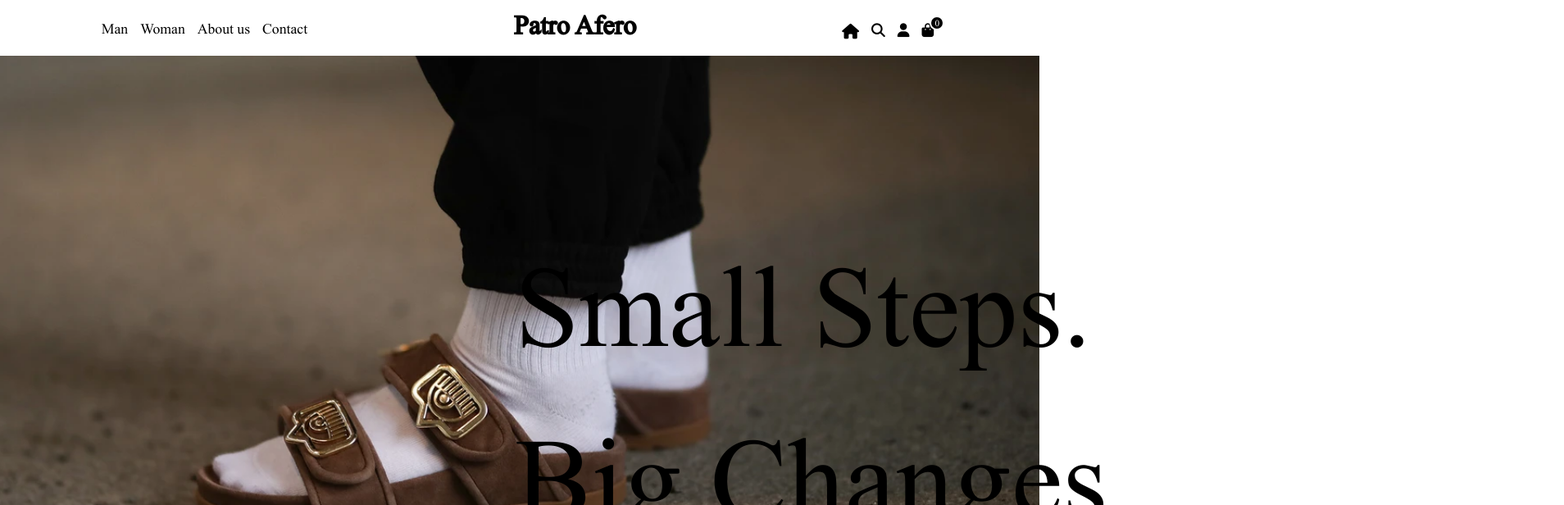
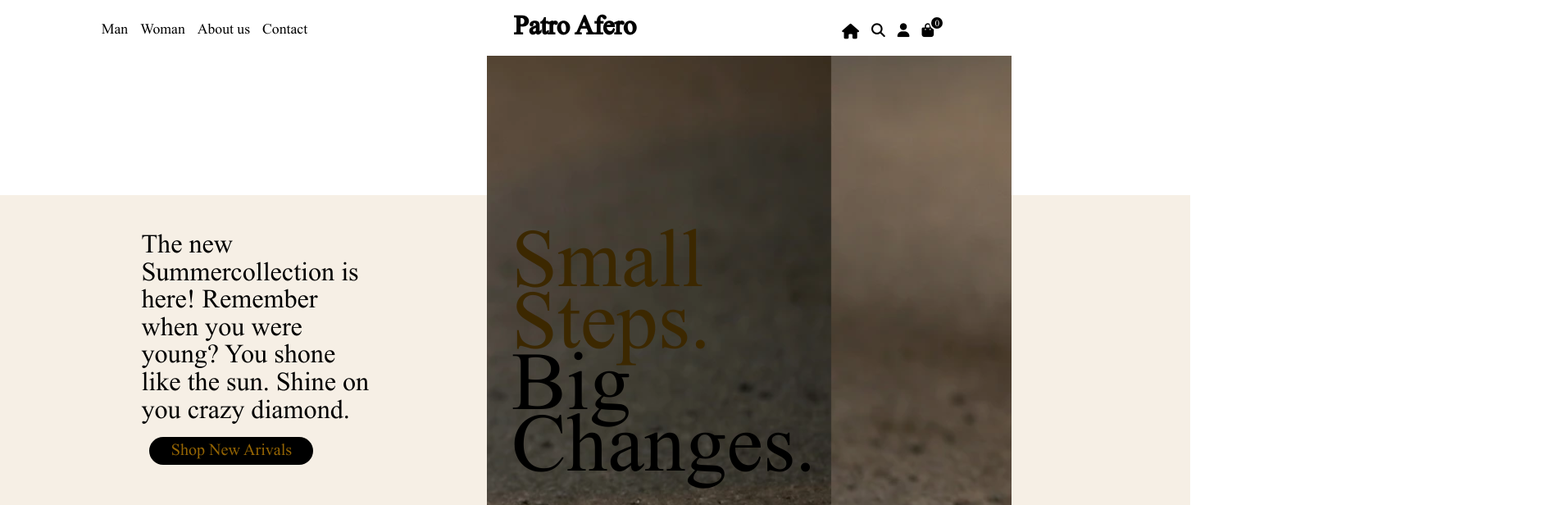
Before and after one commit to TG-web-dev-4/webshop-web-MichaelAular, a React (Create React App) app: page / in a window 1280 px wide. Shown: the top 616 px of the page at 82% size, 1908 px wide, since content can reach past the window. Built offline with nearby package versions, Linux system fonts and the light colour scheme.

Commit message:
homepage setup

```diff
--- a/src/components/Navbar.js
+++ b/src/components/Navbar.js
@@ -6,7 +6,7 @@ let shoppingbagCounter = ""
 export default function NavBar() {
   const counter = useSelector(state => state.counterReducer);
   const displayedCounter = () => {
-    if (counter <= 0) shoppingbagCounter="0"
+    if (counter <= 0) shoppingbagCounter = 0;
     if (counter > 0) shoppingbagCounter = counter;
   }
 
--- /dev/null
+++ b/src/css/_buttons.scss
@@ -0,0 +1,15 @@
+.bigblackbutton {
+    width: 200px;
+    height: 34px;
+    padding-top: 4px;
+    background-color:$black;
+    color: $brown;
+    border: none;
+    border-radius: 20px;
+    font-size: 30px;
+    font-family: mainFont;
+    cursor: pointer;
+    &:hover {
+        color: white;
+    }
+}
--- a/src/css/_colors.scss
+++ b/src/css/_colors.scss
@@ -2,4 +2,5 @@ $white: rgb(255, 255, 255);
 $offwhite: rgb(246,239,229);
 $midbrown: rgb(213,157,36);
 $brown: rgb(149,101,3);
+$darkbrown: rgb(60, 40, 0);
 $black: rgb(0,0,0);
--- a/src/css/_home.scss
+++ b/src/css/_home.scss
@@ -1,24 +1,58 @@
-
+@import './colors';
 
 .home_img_container {
     position: relative;
-    left: -30px;
-    width: 100%;
-    height: 600px;
+    left: 45vw;
+    width: 50vw;
+    height: 700px;
     background-image: url('../images/photo/000a.webp');
-    background-position: center;
-    background-size: cover;
-    height: 70vh;
-    font-size: 210px;
-    padding-top: 20vh;
+    background-position: 420px -100px;
+    background-size: 1500px;
+    background-attachment: fixed;
+}
+
+.home_img_text {
+    width: 300px;
+    font-size: 150px;
+    position: absolute;
+    left: 30px;
+    top: 260px;
+    line-height: 0.5;
+    padding-bottom: -140px;
+}
+
+span {
+    color: $darkbrown
+}
+
+.home_summeradd_container {
+    position: relative;
+    width: 100vw;
+    height: 380px;
+    top: 200px;
+    left: -47vw;
+    padding-left: 180px;
+    background-color: $offwhite;
+    z-index: 	-1;
+}
+
+.home_summeradd_text {
+    position: relative;
+    width: 280px;
+    height: 400px;
+    top: 50px;
+    font-size: 2em;
+    line-height: 0.7;
+}
+
+
+
+.home_summercollection_button {
+    position: relative;
+    bottom: -10px;
+    left: 10px;
 }
 
 .home_text {
     margin-right: 50px;
 }
-
-.home_img_text {
-    position: relative;
-    right: -50vw;
-    bottom: -100px;
-}
--- a/src/css/main.css
+++ b/src/css/main.css
@@ -65,25 +65,73 @@ nav_name {
 
 .home_img_container {
   position: relative;
-  left: -30px;
-  width: 100%;
-  height: 600px;
+  left: 45vw;
+  width: 50vw;
+  height: 700px;
   background-image: url("../images/photo/000a.webp");
-  background-position: center;
-  background-size: cover;
-  height: 70vh;
-  font-size: 210px;
-  padding-top: 20vh;
+  background-position: 420px -100px;
+  background-size: 1500px;
+  background-attachment: fixed;
+}
+
+.home_img_text {
+  width: 300px;
+  font-size: 150px;
+  position: absolute;
+  left: 30px;
+  top: 260px;
+  line-height: 0.5;
+  padding-bottom: -140px;
+}
+
+span {
+  color: #3c2800;
+}
+
+.home_summeradd_container {
+  position: relative;
+  width: 100vw;
+  height: 380px;
+  top: 200px;
+  left: -47vw;
+  padding-left: 180px;
+  background-color: #f6efe5;
+  z-index: -1;
+}
+
+.home_summeradd_text {
+  position: relative;
+  width: 280px;
+  height: 400px;
+  top: 50px;
+  font-size: 2em;
+  line-height: 0.7;
+}
+
+.home_summercollection_button {
+  position: relative;
+  bottom: -10px;
+  left: 10px;
 }
 
 .home_text {
   margin-right: 50px;
 }
 
-.home_img_text {
-  position: relative;
-  right: -50vw;
-  bottom: -100px;
+.bigblackbutton {
+  width: 200px;
+  height: 34px;
+  padding-top: 4px;
+  background-color: black;
+  color: #956503;
+  border: none;
+  border-radius: 20px;
+  font-size: 30px;
+  font-family: mainFont;
+  cursor: pointer;
+}
+.bigblackbutton:hover {
+  color: white;
 }
 
 body {
--- a/src/css/main.scss
+++ b/src/css/main.scss
@@ -2,6 +2,7 @@
 @import './navbar';
 @import './colors';
 @import './home';
+@import './buttons';
 
 body {
     position: absolute;
--- a/src/reducers/_counterReducer.js
+++ b/src/reducers/_counterReducer.js
@@ -3,7 +3,8 @@ const counterReducer = (state = 0, action) => {
         case 'INCREMENT':
             return state +1;
         case 'DECREMENT':
-            return state -1;
+            if (state <= 0) state = 0;
+            else return state -1;
         default:
             return state;
     }
--- a/src/routes/home.js
+++ b/src/routes/home.js
@@ -1,4 +1,5 @@
 import React, { useEffect} from "react";
+import { Link } from "react-router-dom";
 
 export default function Home() {
     useEffect(() => {
@@ -10,18 +11,71 @@ export default function Home() {
 
         <div className="home_img_container">
           <div className="home_img_text">
-                Small Steps.<br></br>
+            <span>Small Steps.</span> <br></br>
             Big Changes.
           </div>
+
+          <div className="home_summeradd_container">
+          <div className="home_summeradd_text">
+            The new Summercollection is here! Remember when you were young?
+            You shone like the sun. Shine on you crazy diamond.
+            <Link to="../man/summercollection"><button className="bigblackbutton home_summercollection_button">Shop New Arivals</button></Link>
+          </div></div>
+
           </div>
+
         <div className="home_text">
-                Lorem ipsum dolor sit amet, consectetur adipiscing elit. Nunc eget felis scelerisque, consectetur leo sed, tristique odio. Aenean libero purus, iaculis ut tortor vitae, congue consequat mi. Sed tempus scelerisque tortor vel scelerisque. Nullam ut condimentum nisl. Orci varius natoque penatibus et magnis dis parturient montes, nascetur ridiculus mus. Vestibulum ante ipsum primis in faucibus orci luctus et ultrices posuere cubilia curae; Sed tempus est quis convallis consequat. Fusce vulputate dui et felis ornare, sit amet fringilla mi placerat. Vivamus id lorem ante. Nunc nunc metus, aliquam in sodales eget, faucibus eget neque. Integer volutpat molestie eleifend.
-                Phasellus nec ultricies lectus, posuere lacinia nulla. Fusce eget dui vel lacus commodo euismod eget consectetur nisi. Donec id dignissim nisl, a luctus purus. Quisque finibus consectetur lacinia. Donec vel convallis orci. Aliquam vehicula dictum urna, a euismod erat. Duis faucibus condimentum semper. Etiam maximus justo in ultricies bibendum. Duis quis aliquam nulla. Aliquam at eros quis urna hendrerit mattis. Praesent hendrerit vestibulum nisl, vel facilisis ex rhoncus non. Vivamus nec faucibus nisi, ornare imperdiet magna. Maecenas tincidunt eleifend est, eget elementum diam elementum id. Maecenas et pharetra diam. Suspendisse eget placerat urna.
-                uis quis tortor nec diam facilisis porttitor. Suspendisse potenti. Vestibulum id dolor congue, interdum ex sit amet, feugiat arcu. Suspendisse convallis lobortis augue ut vestibulum. Nullam ut orci suscipit, consequat risus vel, porta purus. Nunc interdum elementum metus, ac tempor leo feugiat fringilla. Maecenas sagittis, odio et fringilla interdum, purus arcu egestas ligula, a congue tortor turpis sed tellus.
-                Nunc ut purus in neque sagittis lacinia. Pellentesque habitant morbi tristique senectus et netus et malesuada fames ac turpis egestas. Quisque vel ex feugiat, scelerisque ligula quis, ullamcorper est. Aliquam quis tellus eget quam elementum posuere. Morbi lorem leo, mattis non velit non, suscipit malesuada mauris. Nam nulla libero, luctus efficitur lectus pretium, vehicula pharetra diam. Nam volutpat lacinia libero, quis condimentum ipsum tincidunt at. Maecenas non mauris vitae ligula maximus ultricies vel eget neque. Maecenas dignissim libero erat, non egestas magna luctus ac. Morbi vitae elementum massa, eu convallis felis. Ut pharetra ipsum a lorem convallis aliquam. In sodales sit amet tortor ac varius. Nulla facilisi. Nunc tincidunt vel magna non accumsan. Sed dictum augue lacus. Duis euismod, urna quis malesuada facilisis, ante dui mollis nulla, eget porta ligula quam sit amet tellus.
-                In est ante, ultricies a sodales in, commodo nec ligula. Fusce consectetur mi ligula, quis ultrices justo mollis ut. Morbi non vehicula orci. In sed neque tempus, congue leo quis, consequat purus. Phasellus ac turpis sed erat ornare dictum. Nulla eu sem quis nulla viverra semper. Aliquam erat volutpat. Mauris eu eros in massa commodo dapibus sed at elit. Etiam vel risus rhoncus, posuere arcu non, condimentum mi. Donec quis orci tellus. Fusce ultrices dapibus mauris non malesuada. Aliquam lobortis tempus dolor vitae ornare. Nullam varius molestie mi, nec malesuada ligula.
+          Lorem ipsum dolor sit amet, consectetur adipiscing elit. Nunc eget
+          felis scelerisque, consectetur leo sed, tristique odio. Aenean libero
+          purus, iaculis ut tortor vitae, congue consequat mi. Sed tempus
+          scelerisque tortor vel scelerisque. Nullam ut condimentum nisl. Orci
+          varius natoque penatibus et magnis dis parturient montes, nascetur
+          ridiculus mus. Vestibulum ante ipsum primis in faucibus orci luctus et
+          ultrices posuere cubilia curae; Sed tempus est quis convallis
+          consequat. Fusce vulputate dui et felis ornare, sit amet fringilla mi
+          placerat. Vivamus id lorem ante. Nunc nunc metus, aliquam in sodales
+          eget, faucibus eget neque. Integer volutpat molestie eleifend.
+          Phasellus nec ultricies lectus, posuere lacinia nulla. Fusce eget dui
+          vel lacus commodo euismod eget consectetur nisi. Donec id dignissim
+          nisl, a luctus purus. Quisque finibus consectetur lacinia. Donec vel
+          convallis orci. Aliquam vehicula dictum urna, a euismod erat. Duis
+          faucibus condimentum semper. Etiam maximus justo in ultricies
+          bibendum. Duis quis aliquam nulla. Aliquam at eros quis urna hendrerit
+          mattis. Praesent hendrerit vestibulum nisl, vel facilisis ex rhoncus
+          non. Vivamus nec faucibus nisi, ornare imperdiet magna. Maecenas
+          tincidunt eleifend est, eget elementum diam elementum id. Maecenas et
+          pharetra diam. Suspendisse eget placerat urna. uis quis tortor nec
+          diam facilisis porttitor. Suspendisse potenti. Vestibulum id dolor
+          congue, interdum ex sit amet, feugiat arcu. Suspendisse convallis
+          lobortis augue ut vestibulum. Nullam ut orci suscipit, consequat risus
+          vel, porta purus. Nunc interdum elementum metus, ac tempor leo feugiat
+          fringilla. Maecenas sagittis, odio et fringilla interdum, purus arcu
+          egestas ligula, a congue tortor turpis sed tellus. Nunc ut purus in
+          neque sagittis lacinia. Pellentesque habitant morbi tristique senectus
+          et netus et malesuada fames ac turpis egestas. Quisque vel ex feugiat,
+          scelerisque ligula quis, ullamcorper est. Aliquam quis tellus eget
+          quam elementum posuere. Morbi lorem leo, mattis non velit non,
+          suscipit malesuada mauris. Nam nulla libero, luctus efficitur lectus
+          pretium, vehicula pharetra diam. Nam volutpat lacinia libero, quis
+          condimentum ipsum tincidunt at. Maecenas non mauris vitae ligula
+          maximus ultricies vel eget neque. Maecenas dignissim libero erat, non
+          egestas magna luctus ac. Morbi vitae elementum massa, eu convallis
+          felis. Ut pharetra ipsum a lorem convallis aliquam. In sodales sit
+          amet tortor ac varius. Nulla facilisi. Nunc tincidunt vel magna non
+          accumsan. Sed dictum augue lacus. Duis euismod, urna quis malesuada
+          facilisis, ante dui mollis nulla, eget porta ligula quam sit amet
+          tellus. In est ante, ultricies a sodales in, commodo nec ligula. Fusce
+          consectetur mi ligula, quis ultrices justo mollis ut. Morbi non
+          vehicula orci. In sed neque tempus, congue leo quis, consequat purus.
+          Phasellus ac turpis sed erat ornare dictum. Nulla eu sem quis nulla
+          viverra semper. Aliquam erat volutpat. Mauris eu eros in massa commodo
+          dapibus sed at elit. Etiam vel risus rhoncus, posuere arcu non,
+          condimentum mi. Donec quis orci tellus. Fusce ultrices dapibus mauris
+          non malesuada. Aliquam lobortis tempus dolor vitae ornare. Nullam
+          varius molestie mi, nec malesuada ligula.
         </div>
+
       </div>
-    )
+    );
 
   }
--- /dev/null
+++ b/src/routes/man/summercollection.js
@@ -0,0 +1,14 @@
+
+import React, { useEffect} from "react";
+
+export default function Summercollection() {
+  useEffect(() => {
+    document.title = "Patro Afero | NEW Summer Collection";
+  }, []);
+
+  return (
+    <>
+      <h2>The brand new summer Collection</h2>
+    </>
+  );
+}
```
Also changed, not shown: src/App.js (+3 -11 lines), 1 other file (tests, documents, lock files or other folders). Lines whose indentation alone changed are shown as unchanged.
